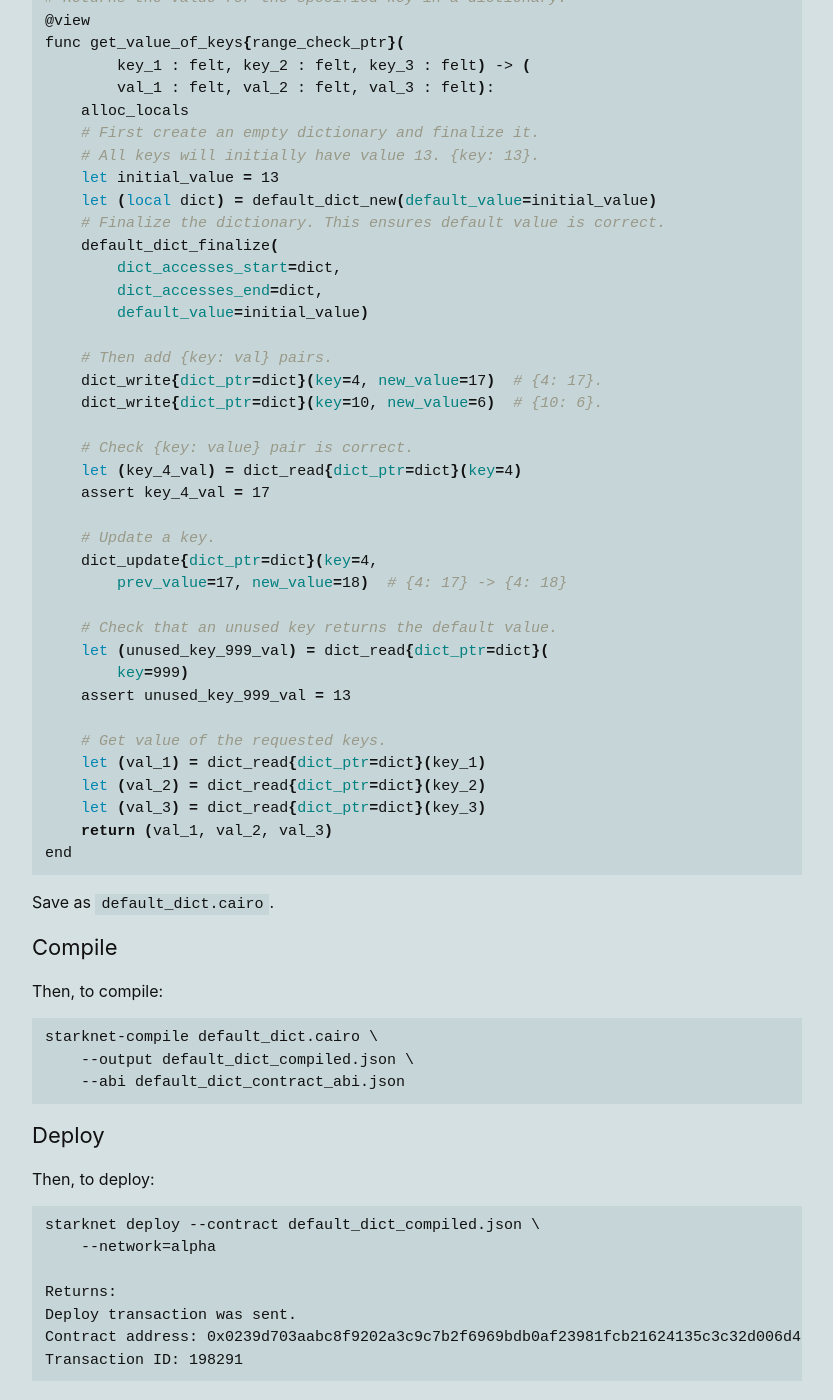
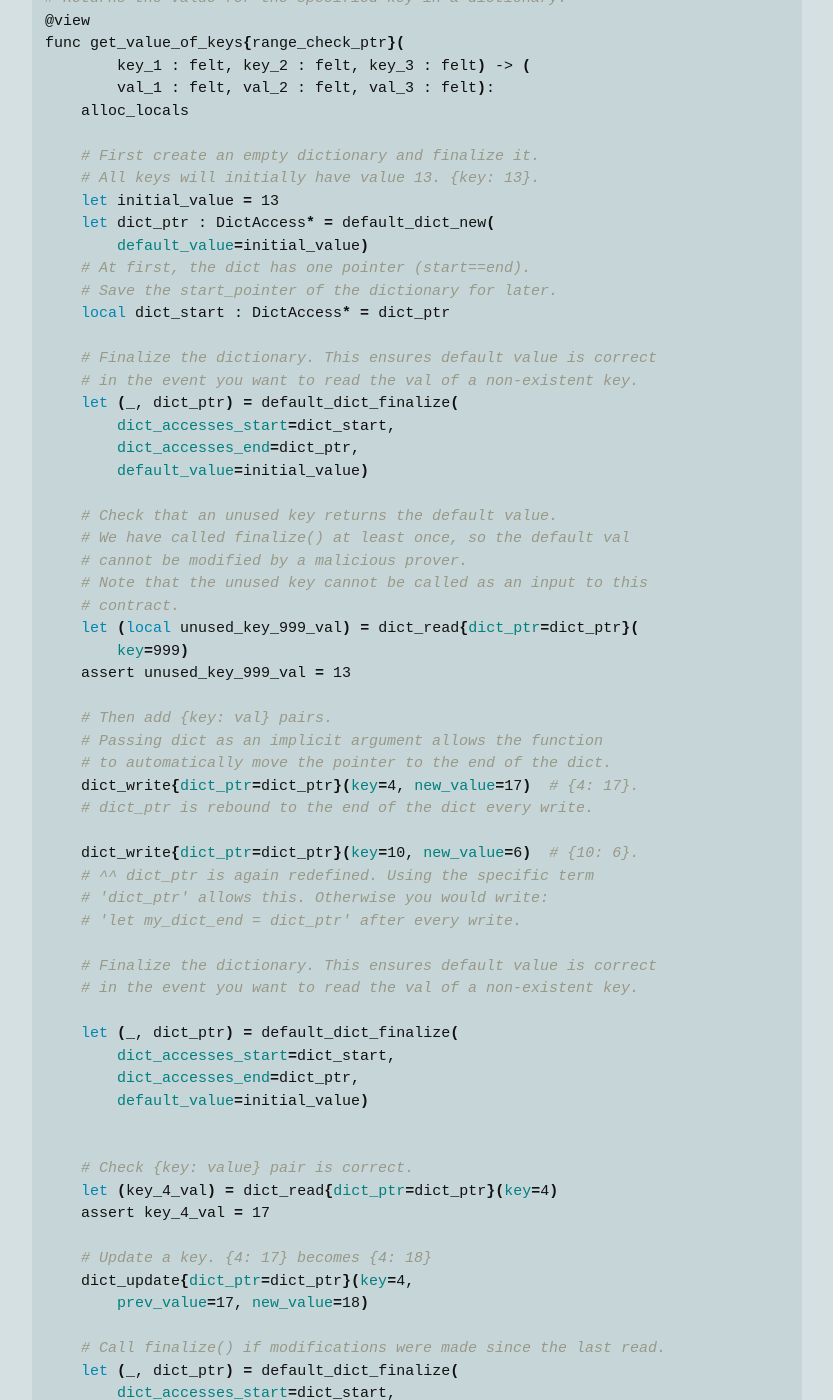
Before and after one commit to perama-v/perama-v.github.io, a Jekyll site: the page built from docs/cairo/examples/default_dict.md, in a window 1280 px wide and 1400 px high, scrolled down 584 px. Shown: the whole window, without its empty margins (223-1056 px from the left). Built offline with Jekyll 4.4.1, drawn with Linux system fonts in a browser that asks for light colours; some of the changed text lies outside the part shown.

Commit message:
Update default_dict.md

````diff
--- a/docs/cairo/examples/default_dict.md
+++ b/docs/cairo/examples/default_dict.md
@@ -23,7 +23,7 @@ Steps:
 
 from starkware.cairo.common.default_dict import (
     default_dict_new, default_dict_finalize)
-from starkware.cairo.common.dict import (
+from starkware.cairo.common.dict import (DictAccess,
     dict_write, dict_read, dict_update)
 
 # Returns the value for the specified key in a dictionary.
@@ -32,37 +32,69 @@ func get_value_of_keys{range_check_ptr}(
         key_1 : felt, key_2 : felt, key_3 : felt) -> (
         val_1 : felt, val_2 : felt, val_3 : felt):
     alloc_locals
+
     # First create an empty dictionary and finalize it.
     # All keys will initially have value 13. {key: 13}.
     let initial_value = 13
-    let (local dict) = default_dict_new(default_value=initial_value)
-    # Finalize the dictionary. This ensures default value is correct.
-    default_dict_finalize(
-        dict_accesses_start=dict,
-        dict_accesses_end=dict,
+    let dict_ptr : DictAccess* = default_dict_new(
+        default_value=initial_value)
+    # At first, the dict has one pointer (start==end).
+    # Save the start_pointer of the dictionary for later.
+    local dict_start : DictAccess* = dict_ptr
+
+    # Finalize the dictionary. This ensures default value is correct
+    # in the event you want to read the val of a non-existent key.
+    let (_, dict_ptr) = default_dict_finalize(
+        dict_accesses_start=dict_start,
+        dict_accesses_end=dict_ptr,
         default_value=initial_value)
 
-    # Then add {key: val} pairs.
-    dict_write{dict_ptr=dict}(key=4, new_value=17)  # {4: 17}.
-    dict_write{dict_ptr=dict}(key=10, new_value=6)  # {10: 6}.
-
-    # Check {key: value} pair is correct.
-    let (key_4_val) = dict_read{dict_ptr=dict}(key=4)
-    assert key_4_val = 17
-
-    # Update a key.
-    dict_update{dict_ptr=dict}(key=4,
-        prev_value=17, new_value=18)  # {4: 17} -> {4: 18}
-
     # Check that an unused key returns the default value.
-    let (unused_key_999_val) = dict_read{dict_ptr=dict}(
+    # We have called finalize() at least once, so the default val
+    # cannot be modified by a malicious prover.
+    # Note that the unused key cannot be called as an input to this
+    # contract.
+    let (local unused_key_999_val) = dict_read{dict_ptr=dict_ptr}(
         key=999)
     assert unused_key_999_val = 13
 
-    # Get value of the requested keys.
-    let (val_1) = dict_read{dict_ptr=dict}(key_1)
-    let (val_2) = dict_read{dict_ptr=dict}(key_2)
-    let (val_3) = dict_read{dict_ptr=dict}(key_3)
+    # Then add {key: val} pairs.
+    # Passing dict as an implicit argument allows the function
+    # to automatically move the pointer to the end of the dict.
+    dict_write{dict_ptr=dict_ptr}(key=4, new_value=17)  # {4: 17}.
+    # dict_ptr is rebound to the end of the dict every write.
+
+    dict_write{dict_ptr=dict_ptr}(key=10, new_value=6)  # {10: 6}.
+    # ^^ dict_ptr is again redefined. Using the specific term
+    # 'dict_ptr' allows this. Otherwise you would write:
+    # 'let my_dict_end = dict_ptr' after every write.
+
+    # Finalize the dictionary. This ensures default value is correct
+    # in the event you want to read the val of a non-existent key.
+
+    let (_, dict_ptr) = default_dict_finalize(
+        dict_accesses_start=dict_start,
+        dict_accesses_end=dict_ptr,
+        default_value=initial_value)
+
+
+    # Check {key: value} pair is correct.
+    let (key_4_val) = dict_read{dict_ptr=dict_ptr}(key=4)
+    assert key_4_val = 17
+
+    # Update a key. {4: 17} becomes {4: 18}
+    dict_update{dict_ptr=dict_ptr}(key=4,
+        prev_value=17, new_value=18)
+
+    # Call finalize() if modifications were made since the last read.
+    let (_, dict_ptr) = default_dict_finalize(
+        dict_accesses_start=dict_start,
+        dict_accesses_end=dict_ptr,
+        default_value=initial_value)
+
+    let (local val_1) = dict_read{dict_ptr=dict_ptr}(key_1)
+    let (local val_2) = dict_read{dict_ptr=dict_ptr}(key_2)
+    let (local val_3) = dict_read{dict_ptr=dict_ptr}(key_3)
     return (val_1, val_2, val_3)
 end
 ```
@@ -76,6 +108,33 @@ starknet-compile default_dict.cairo \
     --output default_dict_compiled.json \
     --abi default_dict_contract_abi.json
 ```
+### Test
+
+Make a new file called `default_dict_contract_test.py` and populate it:
+
+```py
+import pytest
+from starkware.starknet.testing.starknet import Starknet
+from starkware.starknet.testing.contract import StarknetContract
+
+@pytest.mark.asyncio
+async def test_database():
+    starknet = await Starknet.empty()
+    contract = await starknet.deploy("default_dict.cairo")
+
+    # Call a function.
+    res = await contract.get_value_of_keys(
+        2, 4, 10).call()
+
+    # Check the result of a function.
+    assert res == (13, 18, 6)
+```
+
+The packages required for testing are installed by default with cairo-lang.
+Run the test:
+
+`pytest default_dict_contract_test.py`.
+
 ### Deploy
 
 Then, to deploy:
@@ -85,27 +144,25 @@ starknet deploy --contract default_dict_compiled.json \
 
 Returns:
 Deploy transaction was sent.
-Contract address: 0x0239d703aabc8f9202a3c9c7b2f6969bdb0af23981fcb21624135c3c32d006d4
-Transaction ID: 198291
+Contract address: 0x048f4f8dcc102f7efdba57c9aadc0cd95b5531844e8a0152568f492e7746aa3f
+Transaction ID: 269359
 ```
-
-*Note:* Remove the zero after the `x`, 0x[0]12345. E.g., 0x0123abc becomes 0x123abc.
 
 ### Monitor
 
 Check the status of the transaction:
 
 ```
-starknet tx_status --network=alpha --id=198291
+starknet tx_status --network=alpha --id=269359
 
 Returns:
 {
-    "block_id": 44334,
+    "block_id": 41489,
     "tx_status": "PENDING"
 }
 ```
-The [block](https://voyager.online/block/44334) and the
-[contract](https://voyager.online/contract/0x239d703aabc8f9202a3c9c7b2f6969bdb0af23981fcb21624135c3c32d006d4#state)
+The [block](https://voyager.online/block/41489) and the
+[contract](https://voyager.online/contract/0x048f4f8dcc102f7efdba57c9aadc0cd95b5531844e8a0152568f492e7746aa3f#state)
 
 ### Interact
 
````
Also changed, not shown: other parts of docs/cairo/examples/default_dict.md (+1 -1 lines).
